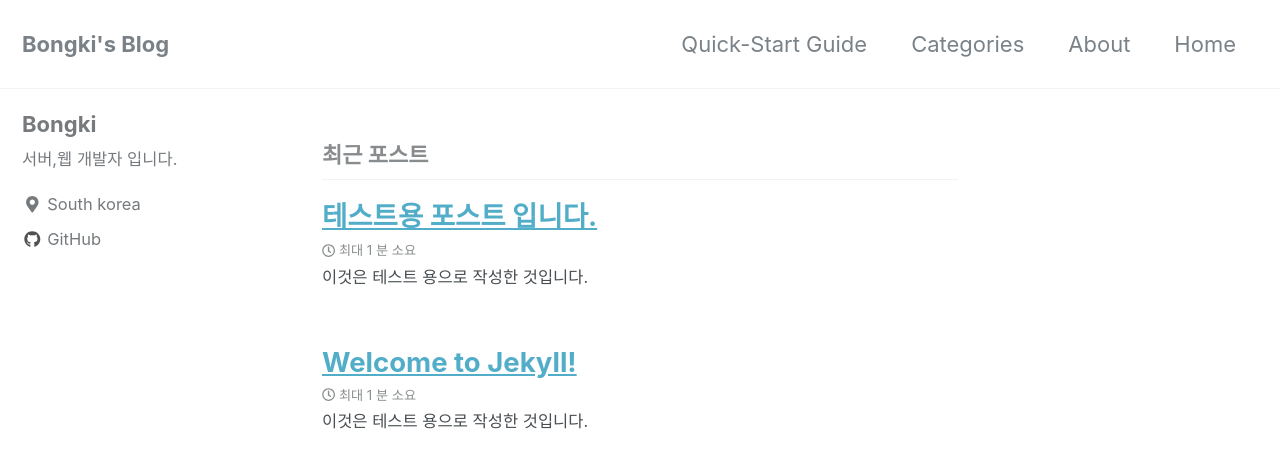
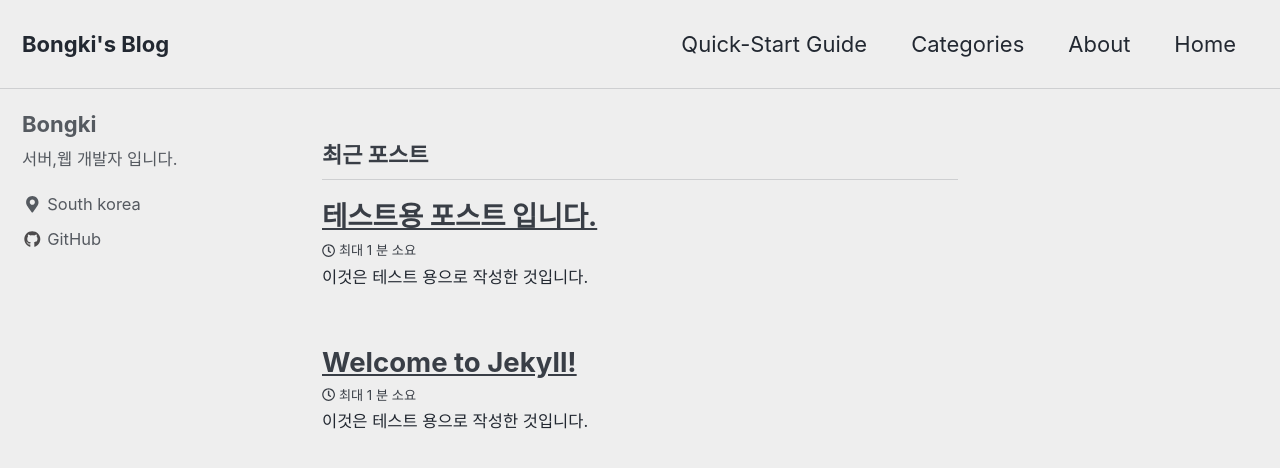
Before and after one commit to hsb0202/hsb0202.github.io, a Jekyll site: the page built from index.html, in a window 1280 px wide and 900 px high. Shown: the top 468 px of the window. Built offline with Jekyll 4.4.1, drawn with Linux system fonts in a browser that asks for light colours; nearby versions of some CDN libraries; the list of posts is cut into pages by our own code.

Commit message:
Update _config.yml

```diff
--- a/_config.yml
+++ b/_config.yml
@@ -12,7 +12,8 @@
 
 # theme                  : "minimal-mistakes-jekyll"
 remote_theme           : "mmistakes/minimal-mistakes"
-minimal_mistakes_skin    : "default" # "air", "aqua", "contrast", "dark", "dirt", "neon", "mint", "plum", "sunrise"
+#minimal_mistakes_skin    : "default" # "air", "aqua", "contrast", "dark", "dirt", "neon", "mint", "plum", "sunrise"
+minimal_mistakes_skin    : "air"
 
 # Site Settings
 #locale                   : "en-US"
```
